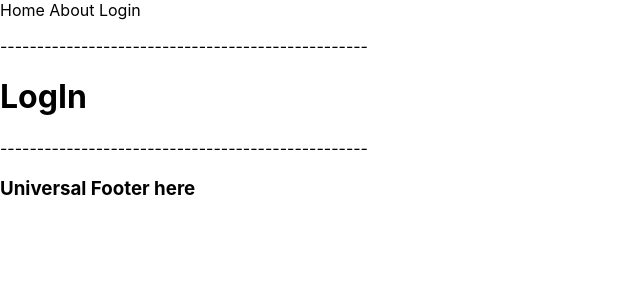
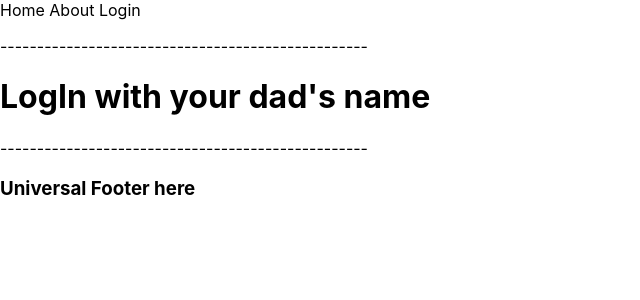
Before and after one commit to NeoMH1991/ecommerce, a Next.js app: page /login in a window 1280 px wide. Shown: the top 300 px of the page, without its empty margins (0-640 px from the left). Built offline with nearby package versions, Linux system fonts and the light colour scheme.

Commit message:
small changes2

```diff
--- a/pages/login/index.js
+++ b/pages/login/index.js
@@ -3,7 +3,7 @@ import React from "react";
 function Login() {
   return (
     <div>
-      <h1>LogIn</h1>
+      <h1>LogIn with your dad's name</h1>
     </div>
   );
 }
```
